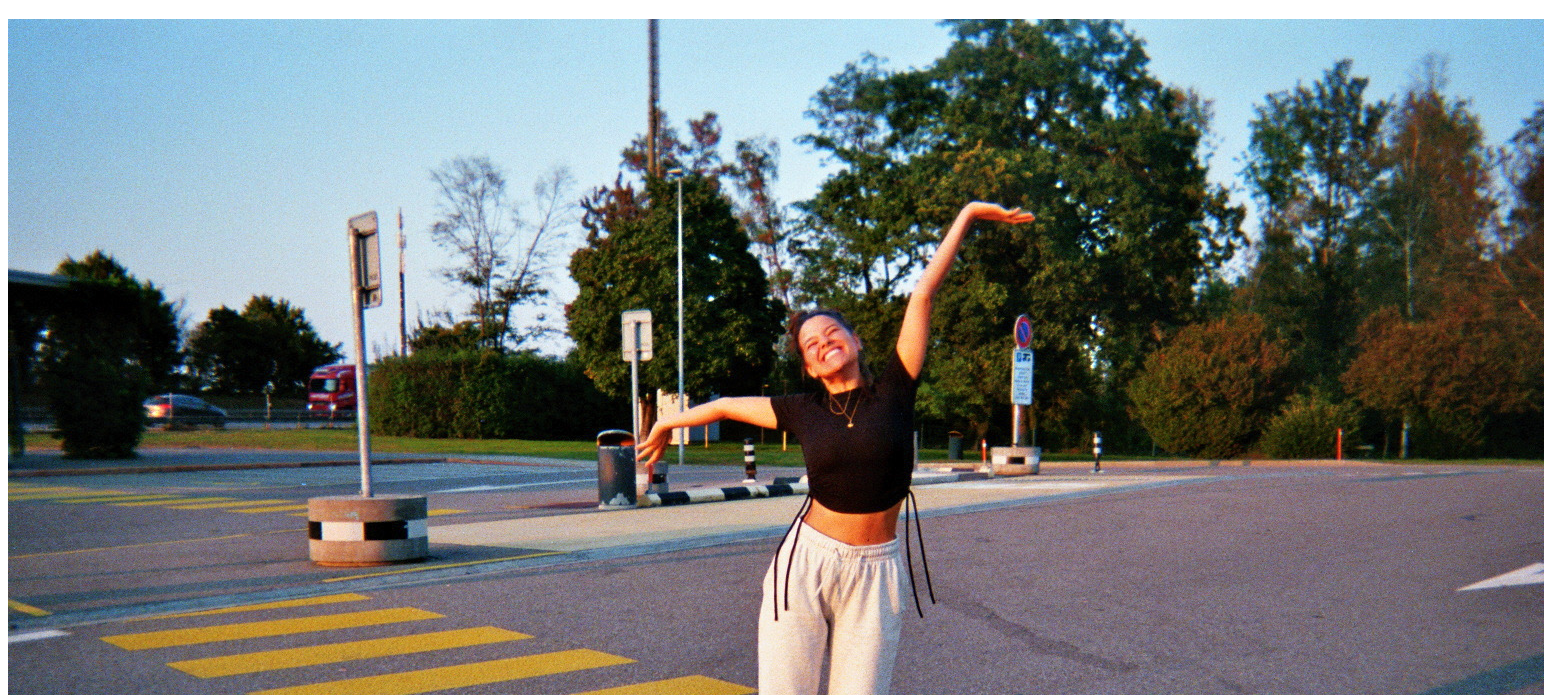
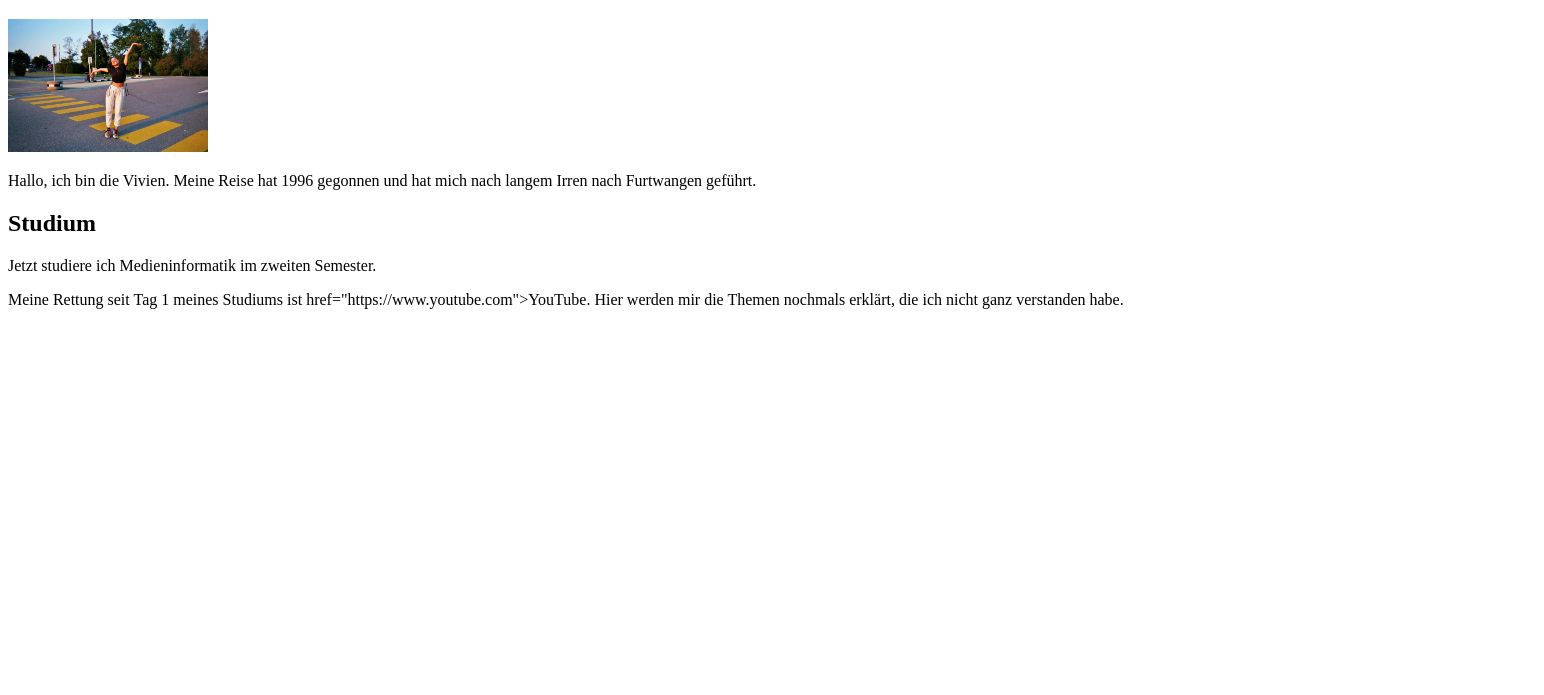
Before and after one commit to schoelvi/GIS_SoSe2021, a plain HTML site: page KW_41/vivien.html in a window 1280 px wide. Shown: the part 61-756 px from the top of the page, 1544 px wide, since content can reach past the window. Drawn offline with Linux system fonts and the light colour scheme.

Commit message:
Update vivien.html

```diff
--- a/KW_41/vivien.html
+++ b/KW_41/vivien.html
@@ -7,10 +7,10 @@
 </head>
 <body>
 <h1>Meine Person</h1>
-<img src="vivien.JPG" alt="Auf dem Weg zum Essen.">
+<img src="vivien.JPG" width="200px">
 <p>Hallo, ich bin die Vivien. Meine Reise hat 1996 gegonnen und hat mich nach langem Irren nach Furtwangen geführt.</p>
 <h2>Studium</h2>
-<p>Jetzt studiere ich Medieninformatik an der HFU.</p>
+<p>Jetzt studiere ich Medieninformatik im zweiten Semester.</p>
 <p>Meine Rettung seit Tag 1 meines Studiums ist <a> href="https://www.youtube.com">YouTube.</a> Hier werden mir die Themen nochmals erklärt, die ich nicht ganz verstanden habe.</p>
 
 
```
